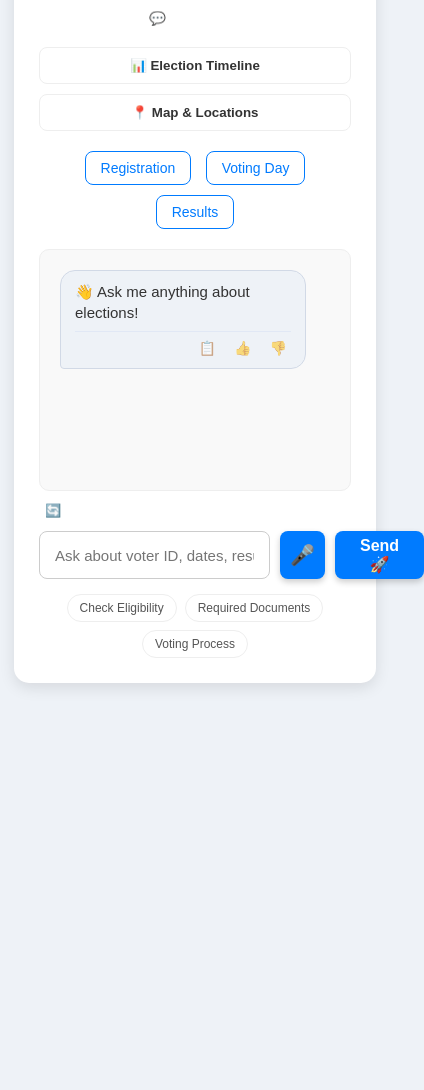
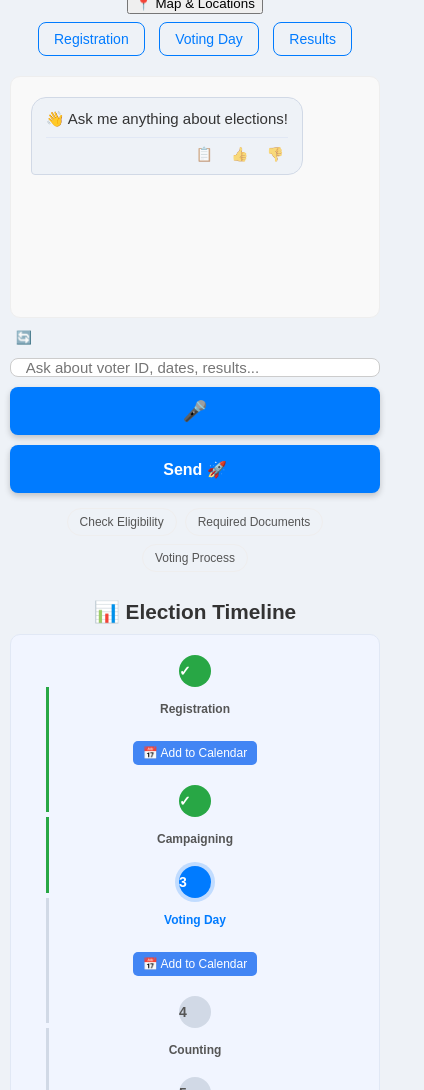
Before and after one commit to Utkarshya01/election-assistant, a website: page index.html in a window 390 px wide. Shown: the part 127-1217 px from the top of the page, 424 px wide, since content can reach past the window. Before the commit the page ends 844 px from the top, so only its background shows below. Drawn offline with Linux system fonts and the light colour scheme.

Commit message:
style: add complete mobile responsiveness

```diff
--- a/style.css
+++ b/style.css
@@ -63,12 +63,11 @@
     width: 80%;
     max-width: 900px;
     margin: 20px auto;
-    background: var(--bg-container);
-    padding: 25px;
-    border-radius: 15px;
-    box-shadow: 0px 5px 15px var(--shadow-color);
+    /* Background and padding moved to .page-section to create distinct blocks */
     text-align: center;
-    transition: background 0.3s, box-shadow 0.3s;
+    display: flex;
+    flex-direction: column;
+    gap: 8px; /* 8px gap between sections */
 }
 
 /* Theme Toggle Header */
@@ -498,18 +497,105 @@
     border: 1px solid var(--border-color);
 }
 
+/* --- Responsive Design (Mobile Support) --- */
 @media (max-width: 768px) {
-    .main-content-layout {
+    /* Maximize screen usage on mobile */
+    .container {
+        width: 95%;
+        margin: 10px auto;
+    }
+
+    .page-section {
+        padding: 15px;
+    }
+
+    /* Header sizing */
+    .header-wrapper {
+        flex-direction: column;
+        gap: 10px;
+    }
+    .header-wrapper h1 {
+        font-size: 1.5em;
+        text-align: center;
+    }
+
+    /* Stack inputs and buttons vertically for better tap targets */
+    .input-area {
         flex-direction: column;
     }
+
+    .input-area button {
+        width: 100%;
+        justify-content: center;
+    }
+
+    /* Make timeline vertical */
+    #timeline {
+        flex-direction: column;
+        align-items: flex-start;
+        gap: 20px;
+        padding: 20px;
+    }
+
+    .step {
+        display: flex;
+        flex-direction: row;
+        align-items: center;
+        text-align: left;
+        width: 100%;
+        gap: 15px;
+    }
+
+    .circle {
+        margin: 0;
+        flex-shrink: 0;
+    }
+
+    .step:not(:last-child)::after {
+        top: 32px;
+        left: 15px; /* Centers the vertical line under the 32px circle */
+        width: 3px;
+        height: calc(100% + 15px); /* Reaches down to the next circle */
+    }
+
+    /* Adjust tooltip position for vertical layout */
+    .tooltip {
+        bottom: auto;
+        top: 120%;
+        left: 0;
+        transform: translateX(0) translateY(5px);
+    }
+
+    .step:hover .tooltip,
+    .step:focus .tooltip,
+    .step:active .tooltip {
+        transform: translateX(0) translateY(0);
+    }
+
+    .tooltip::after {
+        left: 20px;
+        transform: translateX(0);
+    }
+}
+
+/* --- Page Sections --- */
+.page-section {
+    background: var(--bg-container);
+    padding: 25px;
+    border-radius: 15px;
+    box-shadow: 0px 5px 15px var(--shadow-color);
+    transition: background 0.3s, box-shadow 0.3s;
+}
+
+.section-divider {
+    display: none; /* Hidden, using flex gap instead */
 }
 
 /* --- New Features Styling --- */
 .ballot-section {
     background: var(--bg-timeline);
-    padding: 20px 15px 15px 15px; /* Added extra padding at the top */
+    padding: 20px 15px 15px 15px;
     border-radius: 10px;
-    margin-top: 25px; /* Added margin above the div */
     margin-bottom: 20px;
     border: 1px solid var(--border-timeline);
     text-align: left;
@@ -565,56 +651,3 @@
     flex-direction: column;
     align-items: center;
 }
-
-/* --- Tab Navigation --- */
-.nav-tabs {
-    display: flex;
-    justify-content: center;
-    gap: 10px;
-    margin-bottom: 20px;
-}
-
-.tab-btn {
-    padding: 10px 20px;
-    background: var(--bg-card);
-    border: 1px solid var(--border-color);
-    border-radius: 8px;
-    cursor: pointer;
-    font-weight: 600;
-    color: var(--text-color);
-    transition: all 0.3s ease;
-}
-
-.tab-btn:hover {
-    background: var(--border-color);
-}
-
-.tab-btn.active {
-    background: var(--primary-color);
-    color: white;
-    border-color: var(--primary-color);
-}
-
-.tab-content {
-    display: none;
-    animation: fadeIn 0.3s ease;
-}
-
-.tab-content.active {
-    display: block;
-}
-
-@keyframes fadeIn {
-    from { opacity: 0; transform: translateY(10px); }
-    to { opacity: 1; transform: translateY(0); }
-}
-
-@media (max-width: 768px) {
-    .nav-tabs {
-        flex-direction: column;
-        align-items: stretch;
-    }
-    .tab-btn {
-        width: 100%;
-    }
-}
```
